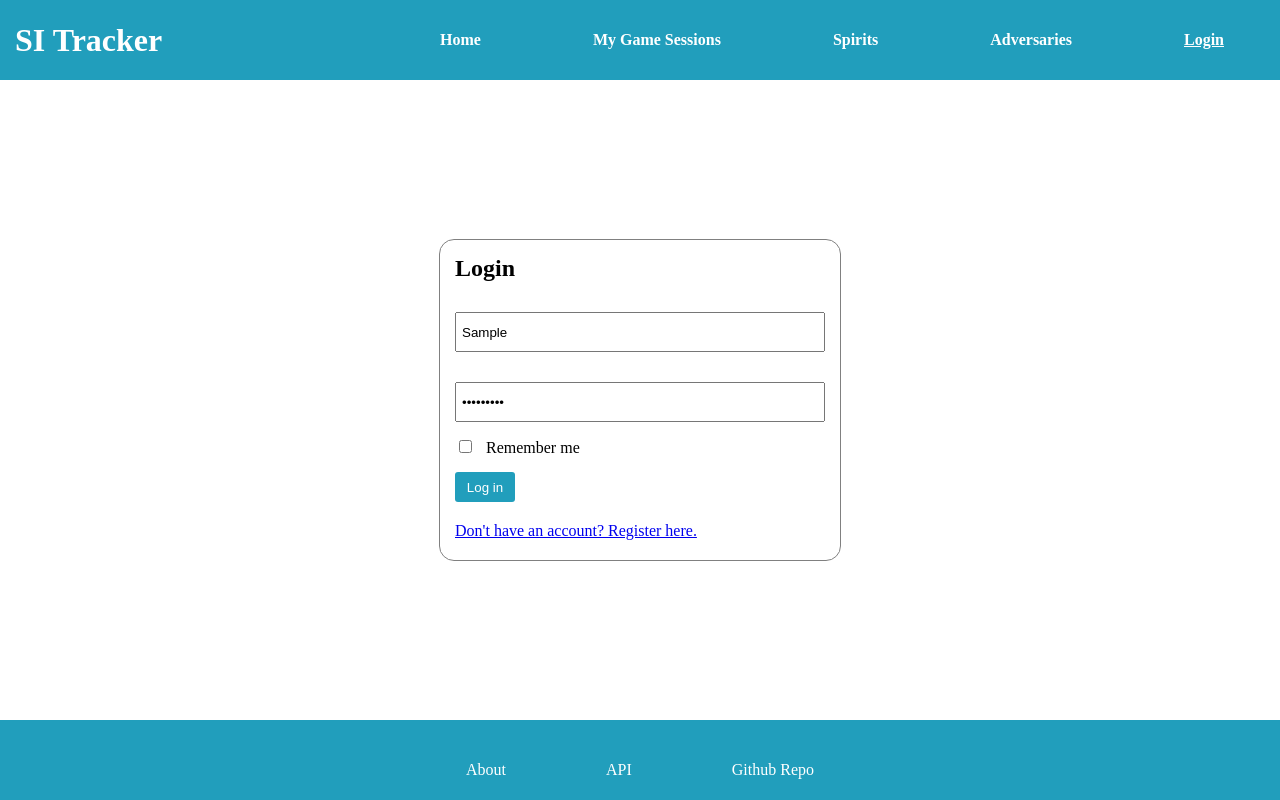
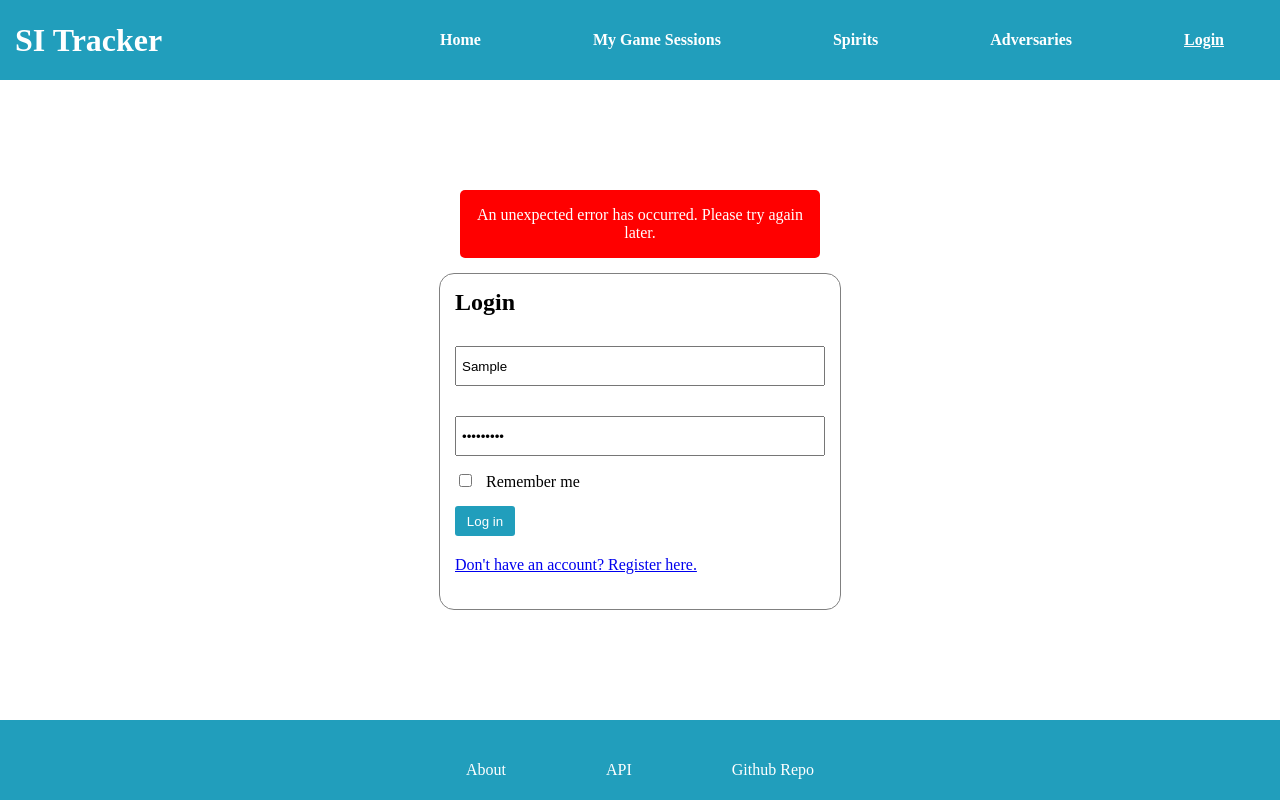
Before and after one commit to gbdude917/SITracker, an Angular app: page /login in a window 1280 px wide. Both pictures are taken after typing "Sample", "Sample123" into the empty fields and a click on the input "Log in". Built offline with nearby package versions, Linux system fonts and the light colour scheme; no server answers.

Commit message:
Added error handling for login

```diff
--- /dev/null
+++ b/src/app/modules/auth/components/error-message/error-message.component.css
@@ -0,0 +1,20 @@
+.error-container {
+  display: flex;
+  justify-content: center;
+  align-items: center;
+  text-align: center;
+
+  width: 360px;
+  height: auto;
+  background-color: red;
+  color: var(--secondary-color);
+
+  border-radius: 5px;
+  margin-bottom: 15px;
+}
+
+@media screen and (max-width: 425px) {
+  .error-container {
+    width: 290px;
+  }
+}
--- /dev/null
+++ b/src/app/modules/auth/components/error-message/error-message.component.html
@@ -0,0 +1,5 @@
+@if(message) {
+<div class="error-container">
+  <p>{{ message }}</p>
+</div>
+}
--- a/src/app/modules/auth/pages/login/login.component.css
+++ b/src/app/modules/auth/pages/login/login.component.css
@@ -2,6 +2,7 @@
   height: 80vh;
   width: 100%;
   display: flex;
+  flex-direction: column;
   justify-content: center;
   align-items: center;
 }
@@ -27,7 +28,7 @@
 
 .formContainer h2 {
   font-size: 1.5rem;
-  margin: 0 0 15px;
+  margin: 15px 0 15px;
 }
 
 .form {
--- a/src/app/modules/auth/pages/login/login.component.html
+++ b/src/app/modules/auth/pages/login/login.component.html
@@ -1,8 +1,9 @@
 <div class="container">
+  <app-error-message [message]="errorMessage"></app-error-message>
+
   <div class="wrapper">
     <div class="formContainer">
       <h2>Login</h2>
-      <!-- TODO: Place action endpoint -->
       <form class="form" [formGroup]="loginForm" (ngSubmit)="onSubmit()">
         <input
           type="text"
--- a/src/app/modules/auth/pages/login/login.component.ts
+++ b/src/app/modules/auth/pages/login/login.component.ts
@@ -7,16 +7,18 @@ import {
 } from '@angular/forms';
 import { Router, RouterLink } from '@angular/router';
 import { AuthService } from '../../../../core/authentication/auth.service';
+import { ErrorMessageComponent } from '../../components/error-message/error-message.component';
 
 @Component({
   selector: 'app-login',
   standalone: true,
-  imports: [RouterLink, ReactiveFormsModule],
+  imports: [RouterLink, ReactiveFormsModule, ErrorMessageComponent],
   templateUrl: './login.component.html',
   styleUrl: './login.component.css',
 })
 export class LoginComponent {
   loginForm: FormGroup;
+  errorMessage?: string;
 
   constructor(
     private authService: AuthService,
@@ -32,7 +34,6 @@ export class LoginComponent {
 
   onSubmit(): void {
     console.log('Logging in...');
-    console.log(this.loginForm.value);
 
     const loginDto = {
       username: this.loginForm.value.username,
@@ -48,10 +49,17 @@ export class LoginComponent {
           this.router.navigate(['/game-sessions']);
         },
         error: (error) => {
-          console.log('Error logging in: ' + error.error);
-
-          // TODO: Output an error loggin in on screen
+          this.handleError(error);
         },
       });
   }
+
+  handleError(error: any): void {
+    if (error.status === 400) {
+      this.errorMessage = 'Username or password is incorrect.';
+    } else {
+      this.errorMessage =
+        'An unexpected error has occurred. Please try again later.';
+    }
+  }
 }
```
Also changed, not shown: src/app/modules/auth/components/error-message/error-message.component.ts (added, +12 -0 lines).
